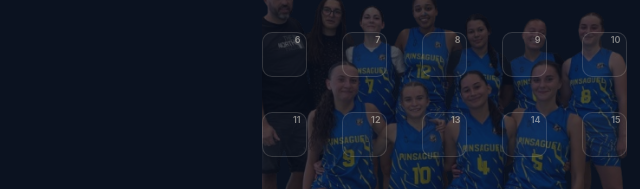
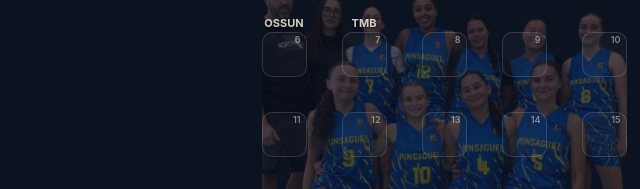
Before and after one commit to gregoryFebvre/pbc, a plain HTML site: page index.html in a window 1280 px wide. Shown: the part 261-450 px from the top of the page, 196-836 px from the left. Drawn offline with Linux system fonts and the light colour scheme.

Commit message:
Add 'OSSUN' and 'TMB' to the list in index.html
Triangulaire de brassage sans conséquence puisque l'équipe est déjà qualifié.

```diff
--- a/index.html
+++ b/index.html
@@ -361,8 +361,8 @@
     "OTB",
     "VERFEIL",
     "LAVEDAN",
-    "",
-    "",
+    "OSSUN",
+    "TMB",
     "",
     "",
     "",
```
